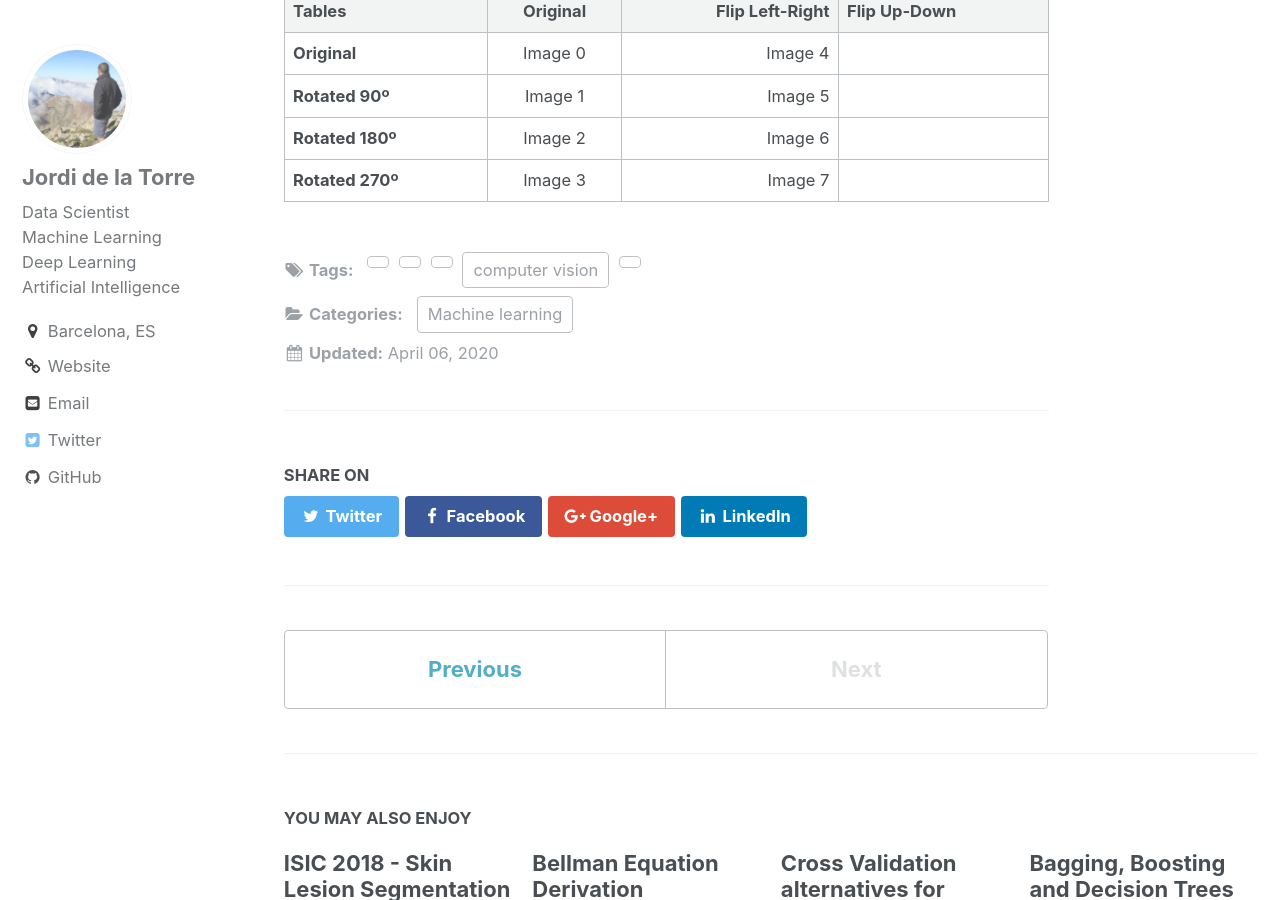
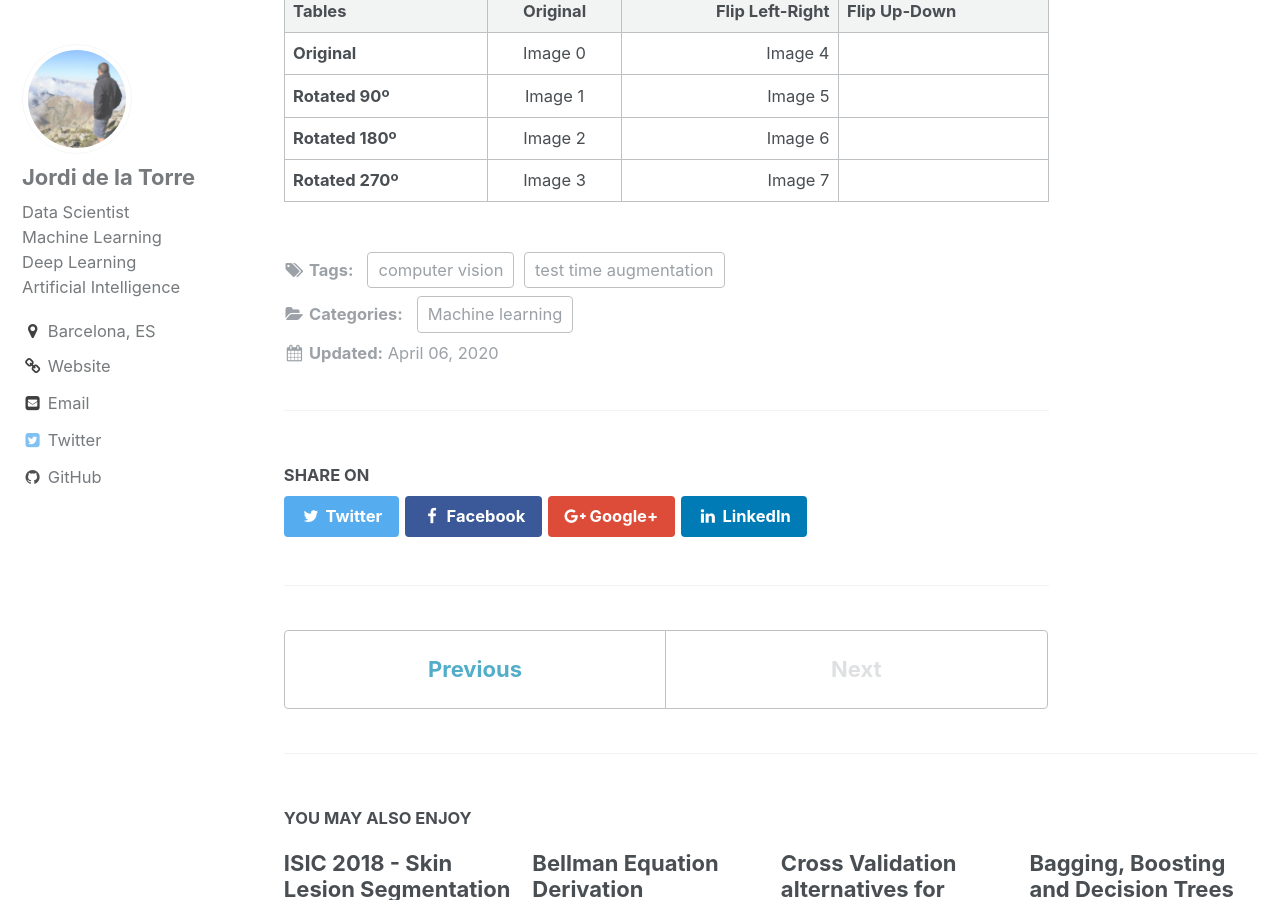
Before and after one commit to jorditg/jorditg.github.io, a Jekyll site: the page built from _posts/2020-04-06-test-time-augmentation-flip-rot90.md, in a window 1280 px wide and 900 px high, scrolled down 2372 px. Built offline with Jekyll 4.4.1, drawn with Linux system fonts in a browser that asks for light colours; part of the change alters nothing that is shown.

Commit message:
Update 2020-04-06-test-time-augmentation-flip-rot90.md

```diff
--- a/_posts/2020-04-06-test-time-augmentation-flip-rot90.md
+++ b/_posts/2020-04-06-test-time-augmentation-flip-rot90.md
@@ -7,12 +7,12 @@ mathjax: false
 categories:
   - Machine learning
 tags:
-  - computer vision, test time augmentation, TTA
+  - computer vision
+  - test time augmentation
 ---
 
 
 # Motivation
-
 The motivation is to find the number of different versions of the same image that can be obtained from horizontally, vertically flipping and image and rotating it a multiple of 90 degrees.
 
 # Procedure
```
